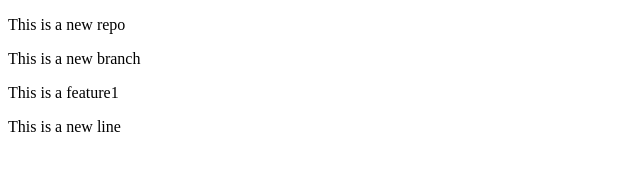
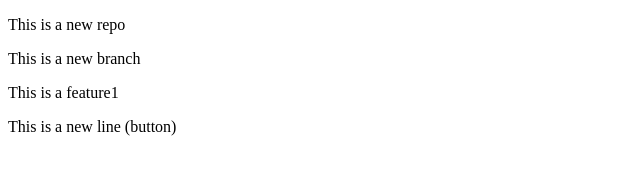
Before and after one commit to Popoye-75/Local-repo, a plain HTML site: page index.html in a window 1280 px wide. Shown: the full height of the page, 0-640 px from the left. Drawn offline with Linux system fonts and the light colour scheme.

```diff
--- a/index.html
+++ b/index.html
@@ -9,6 +9,6 @@
     <p>This is a new repo</p>
     <p>This is a new branch</p>
     <p>This is a feature1</p>
-    <p>This is a new line</p>
+    <p>This is a new line (button)</p>
 </body>
 </html>
```
